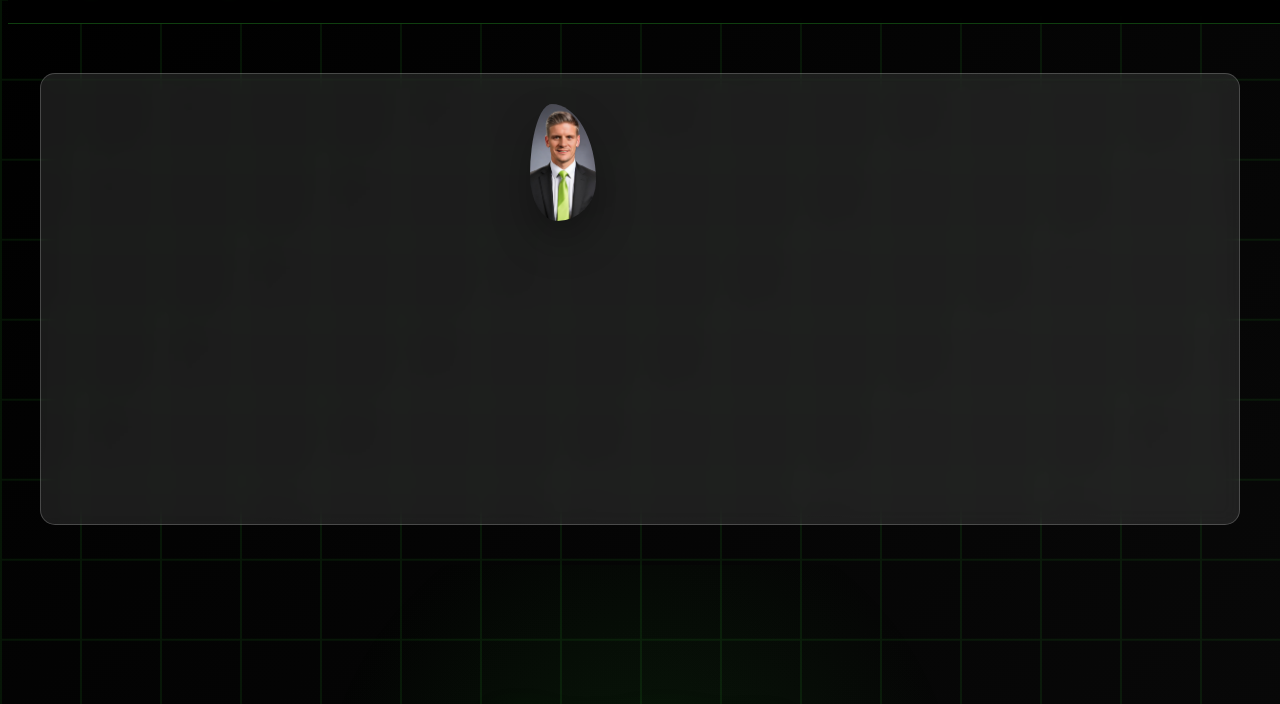
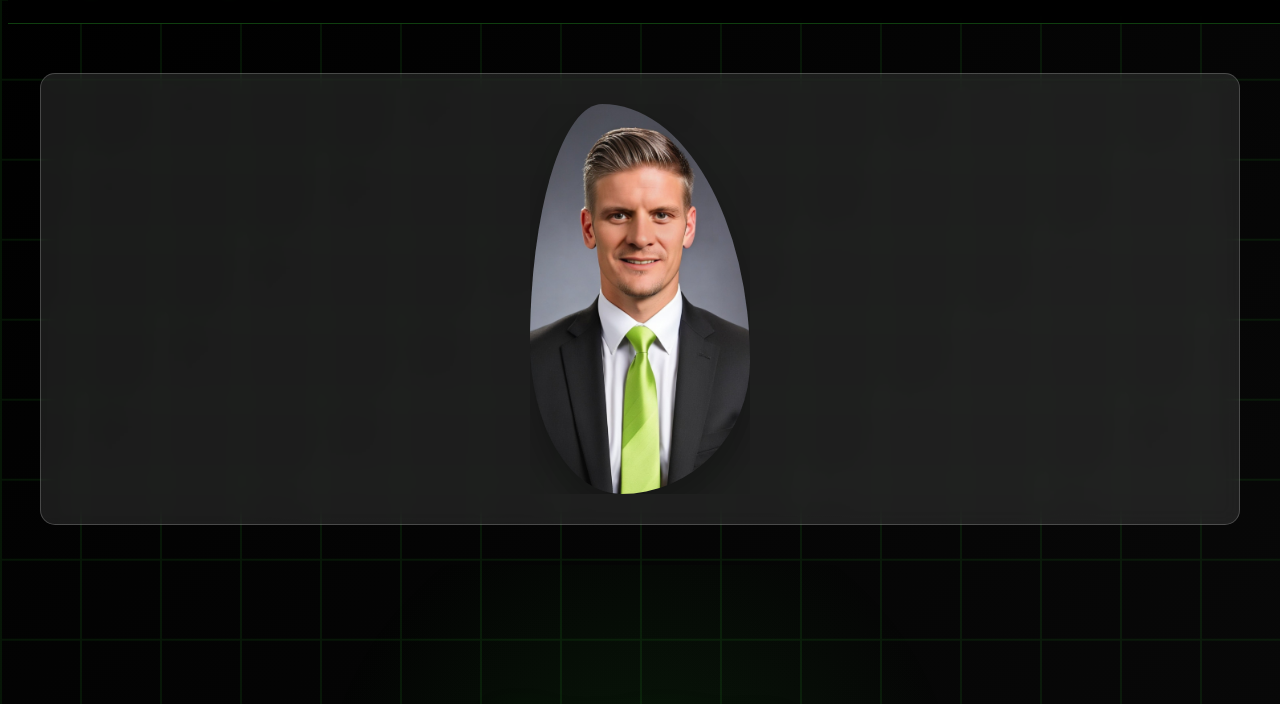
Before and after one commit to seriousbsnz/Portfolio, a plain HTML site: page index.html in a window 1280 px wide. Shown: the part 67-771 px from the top of the page. Drawn offline with Linux system fonts and the light colour scheme.

Commit message:
update container

```diff
--- a/styles.css
+++ b/styles.css
@@ -373,16 +373,19 @@
             height: 390px;
             margin: 0 auto;
             position: relative;
+            display: flex;
+            overflow: hidden;;
         }
 
         .blob-photo {
-            width: 30%;
-            height: 30%;
+            width: 1000%;
+            height: 100%;
             object-fit: cover;
             border-radius: 20% 60% 60% 20% / 20% 20% 60% 60%;
             transition: all 2s ease-in-out;
             box-shadow: 0 20px 40px rgba(0, 0, 0, 0.3);
             animation: blob-morph 8s ease-in-out infinite;
+            display:block;
         }
 
         @keyframes blob-morph {
```
